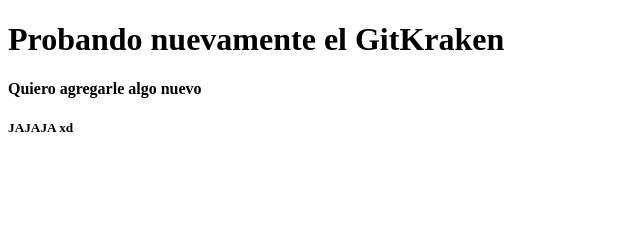
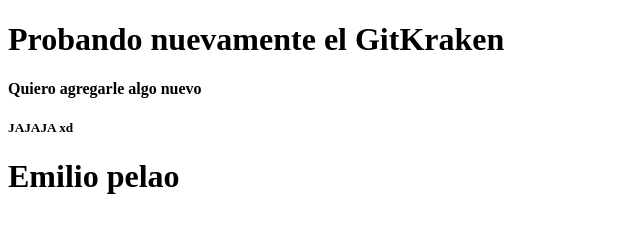
Before and after one commit to CharlyMarquez20/ProbandoGit2, a plain HTML site: page index.html in a window 1280 px wide. Shown: the whole page, without its empty margins (0-640 px from the left). Drawn offline with Linux system fonts and the light colour scheme.

Commit message:
Demasiado isi

```diff
--- a/index.html
+++ b/index.html
@@ -11,5 +11,7 @@
     <h4>Quiero agregarle algo nuevo</h4>
 
     <h5>JAJAJA xd</h5>
+
+    <h1>Emilio pelao</h1>
 </body>
 </html>
```
